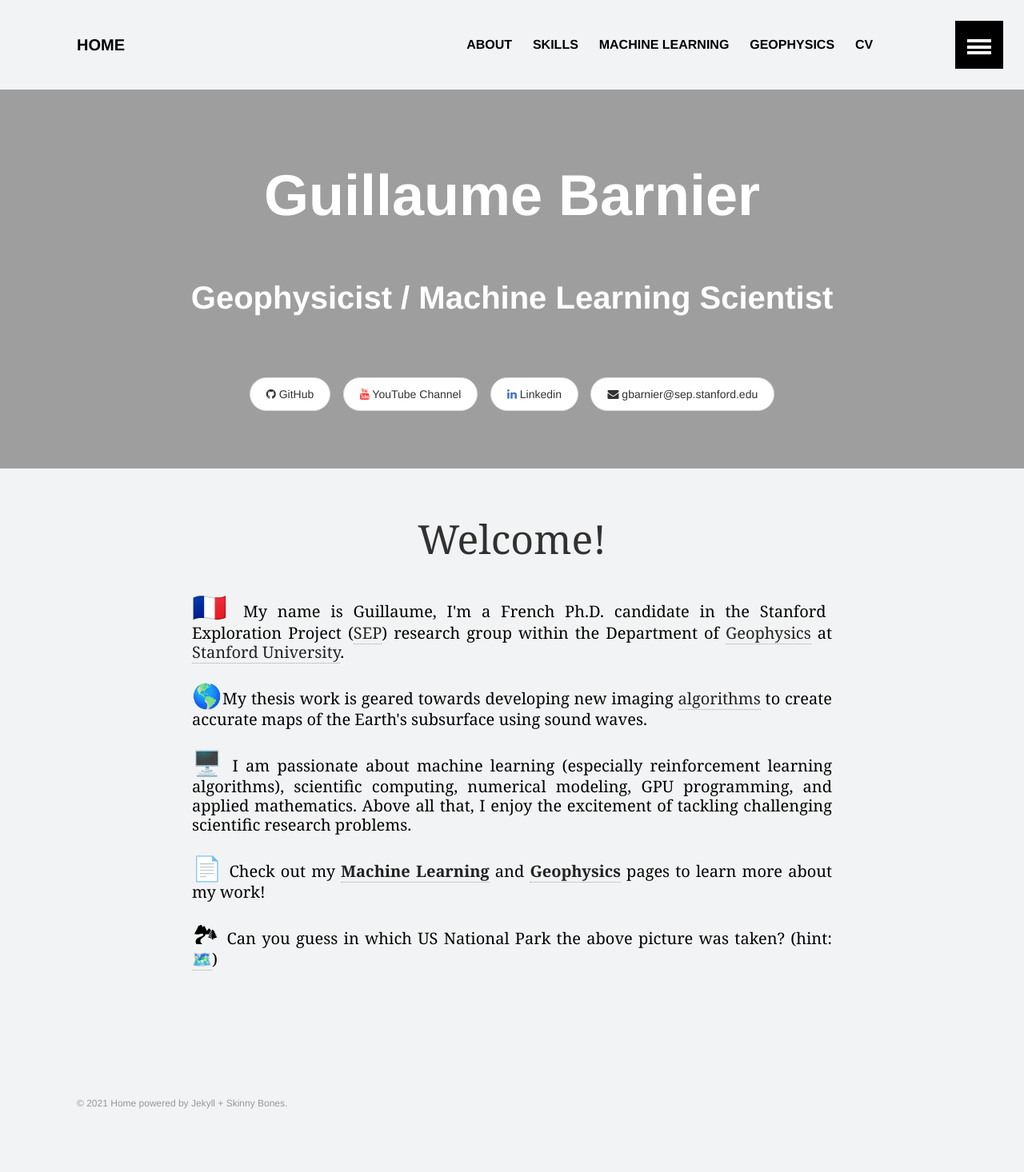
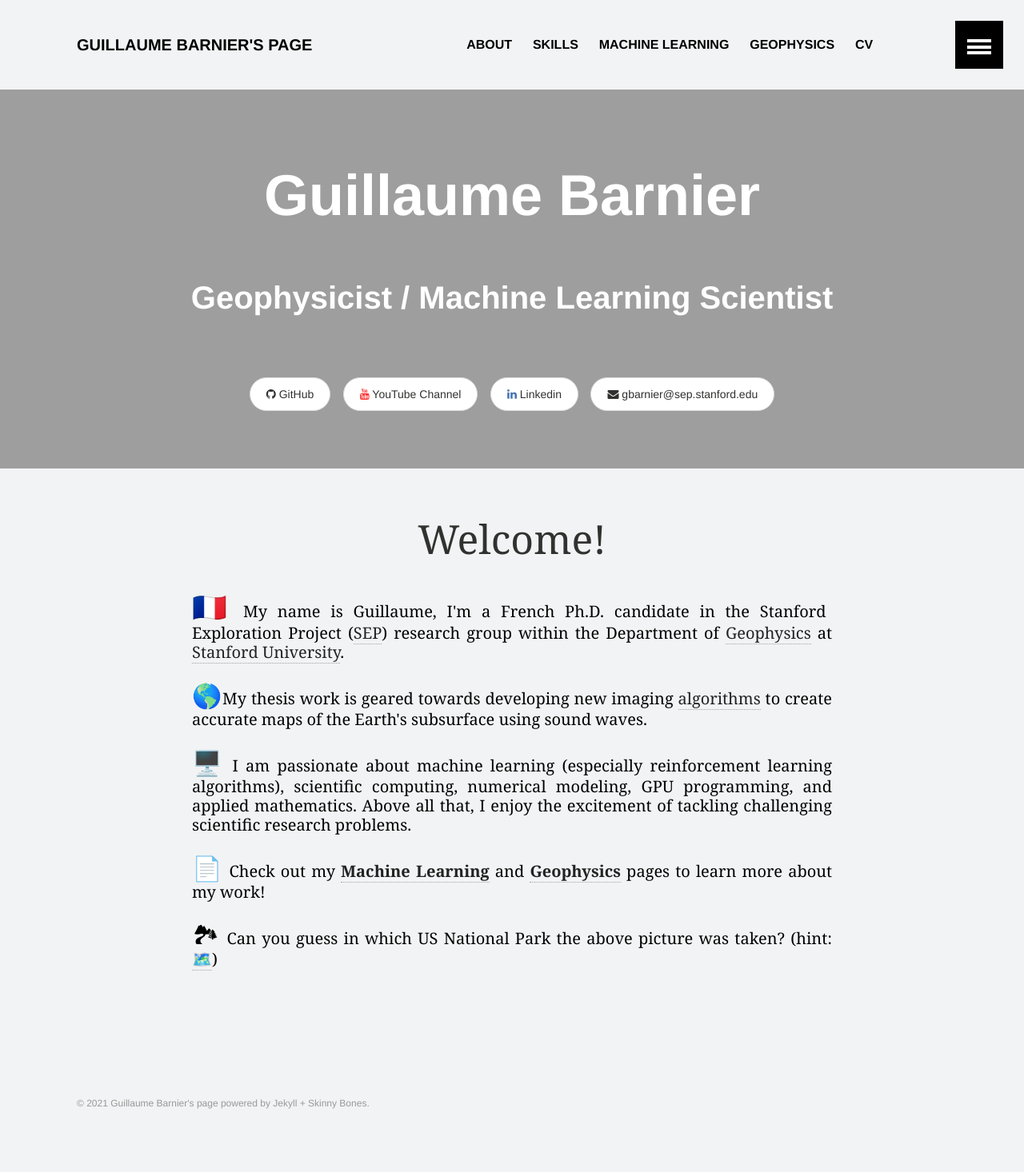
Before and after one commit to gbarnier/gbarnier.github.io, a Jekyll site: the page built from index.md, in a window 1280 px wide. Shown: the whole page at 80% size. Built offline with Jekyll 4.4.1, drawn with Linux system fonts in a browser that asks for light colours.

Commit message:
Update _config.yml

```diff
--- a/_config.yml
+++ b/_config.yml
@@ -1,7 +1,7 @@
 # Site wide configuration
 
-title: "Home"
-description: "This is a description of my awesome site."
+title: "Guillaume Barnier's page"
+description: "Guillaume Barnier's page"
 logo: # 120x120 px default image used for Twitter summary card
 teaser: # 400x250 px default teaser image used in image archive grid
 locale: en
```
